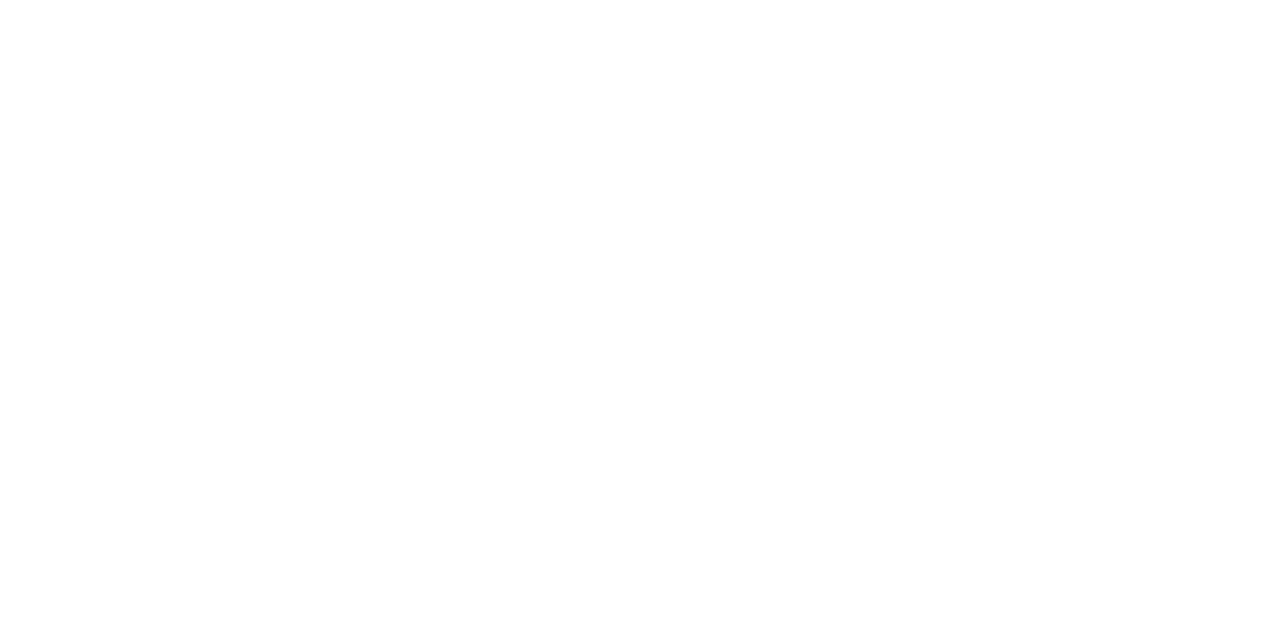
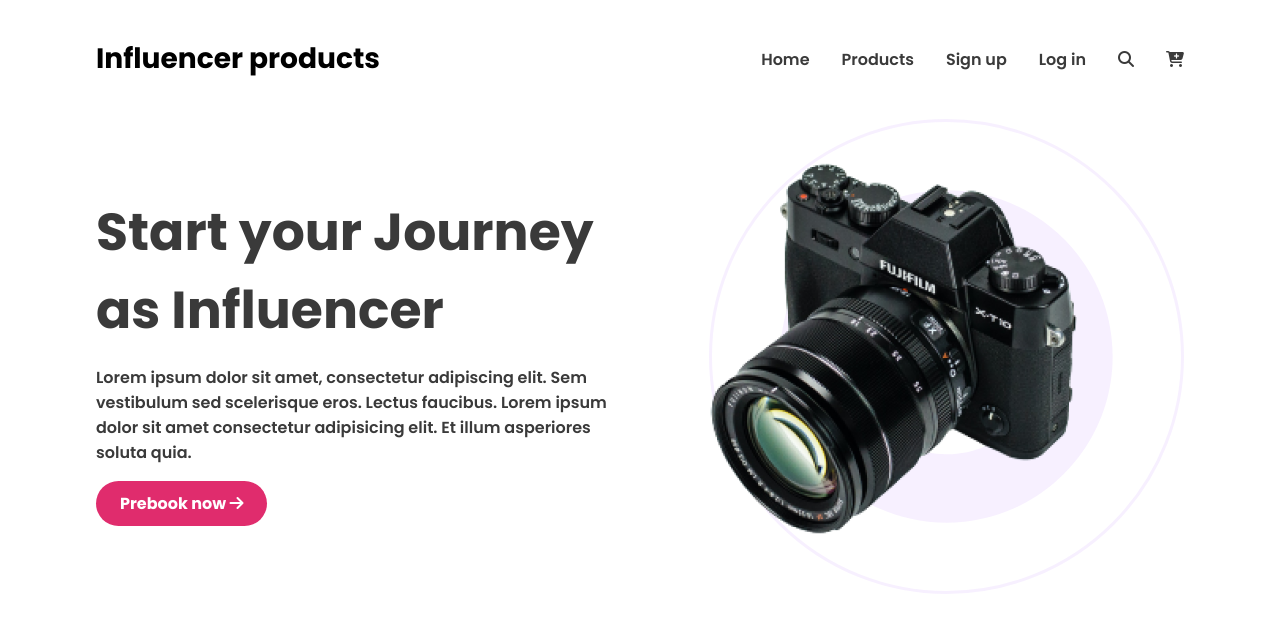
Before and after one commit to Akm-Azad/Influencer-Responsive, a plain HTML site: page index.html in a window 1280 px wide. Drawn offline with Linux system fonts and the light colour scheme.

Commit message:
added headere section

```diff
--- a/index.html
+++ b/index.html
@@ -4,9 +4,55 @@
     <meta charset="UTF-8">
     <meta name="viewport" content="width=device-width, initial-scale=1.0">
     <title>Influencer Gear 3</title>
+    <script src="https://kit.fontawesome.com/9e089d520d.js" crossorigin="anonymous"></script>
     <link rel="stylesheet" href="style.css">
 </head>
 <body>
+    <header>
+        <nav>
+            <div class="nav-title">
+                <h3>
+                    Influencer products
+                </h3>
+            </div>
+            <ul>
+                <li><a href="">Home</a></li>
+                <li><a href="">Products</a></li>
+                <li><a href="">Sign up</a></li>
+                <li><a href="">Log in</a></li>
+                <li><a href=""><i class="fa-solid fa-magnifying-glass"></i></a></li>
+                <li><a href=""><i class="fa-solid fa-cart-plus"></i></a></li>
+
+            </ul>
+        </nav>
+        <div class="h-banner">
+            <div class="h-banner-content">
+                <h2 class="h-banner-title">Start your Journey as
+                    Influencer</h2>
+                <p class="h-banner-pra">Lorem ipsum dolor sit amet, consectetur adipiscing elit. Sem vestibulum sed scelerisque eros. Lectus faucibus. Lorem ipsum dolor sit amet consectetur adipisicing elit. Et illum asperiores soluta quia.
+                </p>
+                <button class="h-btn">
+                    Prebook now <i class="fa-solid fa-arrow-right"></i>
+                </button>
+
+            </div>
+            <div class="h-banner-img">
+                <img class="h-banner-img1" src="images/Circle design.svg" alt="">
+                <img class="h-banner-img2" src="images/main-camera.png" alt="">
+
+            </div>
+        </div>
+
+
+    </header>
+    <main>
+
+
+    </main>
+    <footer>
+
+
+    </footer>
 
 </body>
 </html>
--- a/style.css
+++ b/style.css
@@ -0,0 +1,77 @@
+ @import url('https://fonts.googleapis.com/css2?family=Poppins:wght@300;400;500;600;700;800;900&display=swap');
+*{
+    margin: 0;
+    padding: 0;
+    font-family: 'Poppins', sans-serif;
+}
+nav{
+    width: 85%;
+    margin: 2.4rem auto;
+    display: flex;
+    justify-content: space-between;
+    align-items: center;
+}
+.nav-title{
+    color: #3A3A24px3A;
+    font-size: 1.5rem;
+    font-weight: 700;
+}
+nav ul{
+    list-style: none;
+    display: flex;
+
+}
+nav li{
+    margin-left: 2rem ;
+}
+
+nav li a{
+    text-decoration: none;
+}
+nav a{
+    color: #3A3A3A;
+    font-size: 16px;
+    font-weight: 600;
+}
+.h-banner{
+    width: 85%;
+    margin: 0 auto;
+    display: flex;
+    justify-content: space-between;
+    align-items: center;
+}
+.h-banner-content{
+    width: 50%;
+}
+.h-banner-title{
+    color: #3A3A3A;
+    font-size: 3.25rem;
+    font-weight: 700;
+}
+.h-banner-pra{
+    color: #3A3A3A;
+    font-size: 1rem;
+    font-weight: 600;
+    padding-top: 1rem;
+    padding-bottom: 1rem;
+}
+.h-btn{
+    color: #FFF;
+    font-size: 1rem;
+    font-weight: 700;
+    background: #E02C6D;
+    border-radius: 41px;
+    padding: 10px 24px;
+    border: 0;
+    cursor: pointer;
+}
+.h-banner-img1{
+    position: relative;
+
+
+}
+.h-banner-img2{
+    position: absolute;
+    top: 140px;
+    right: 160px;
+}
```
